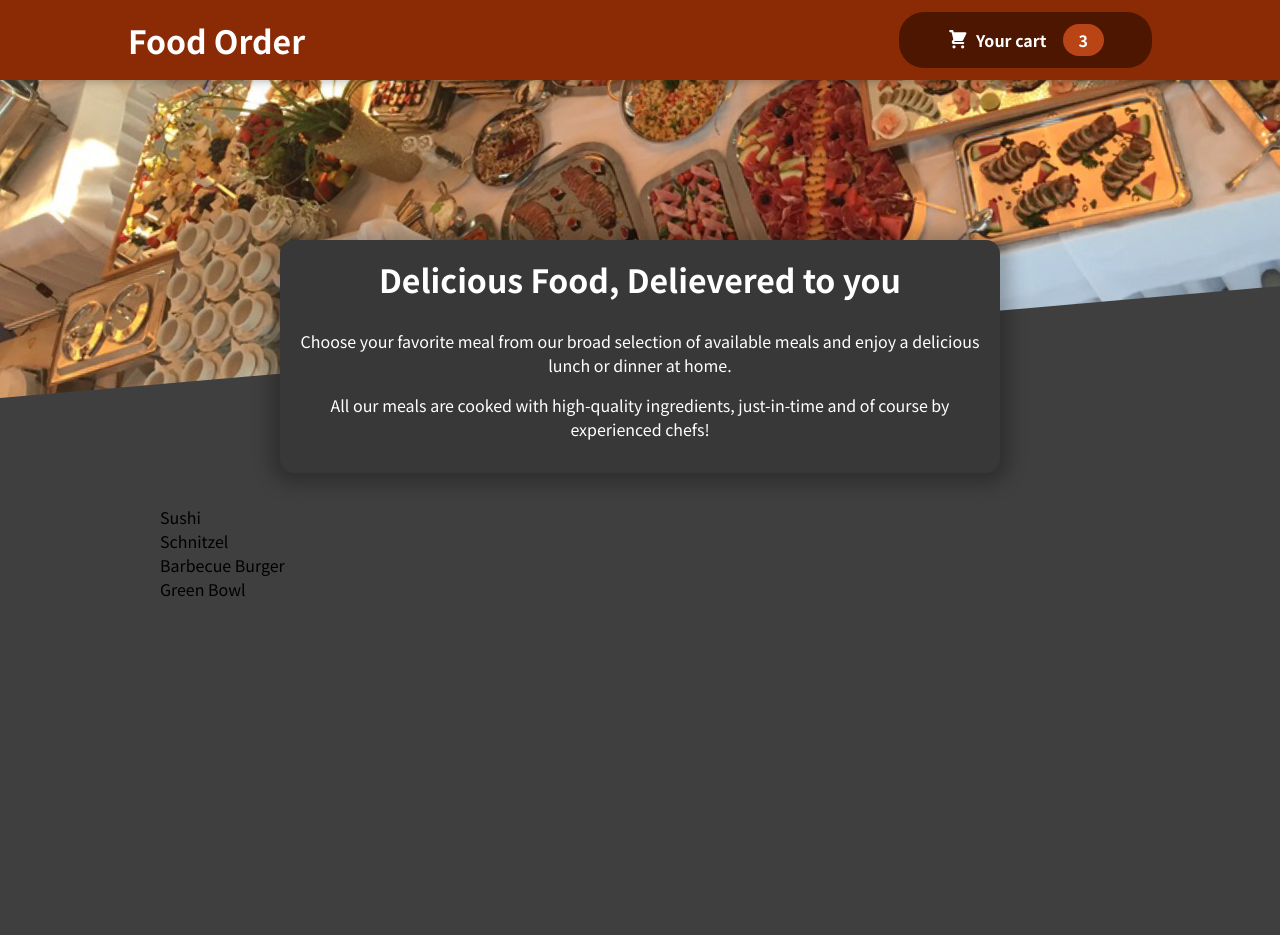
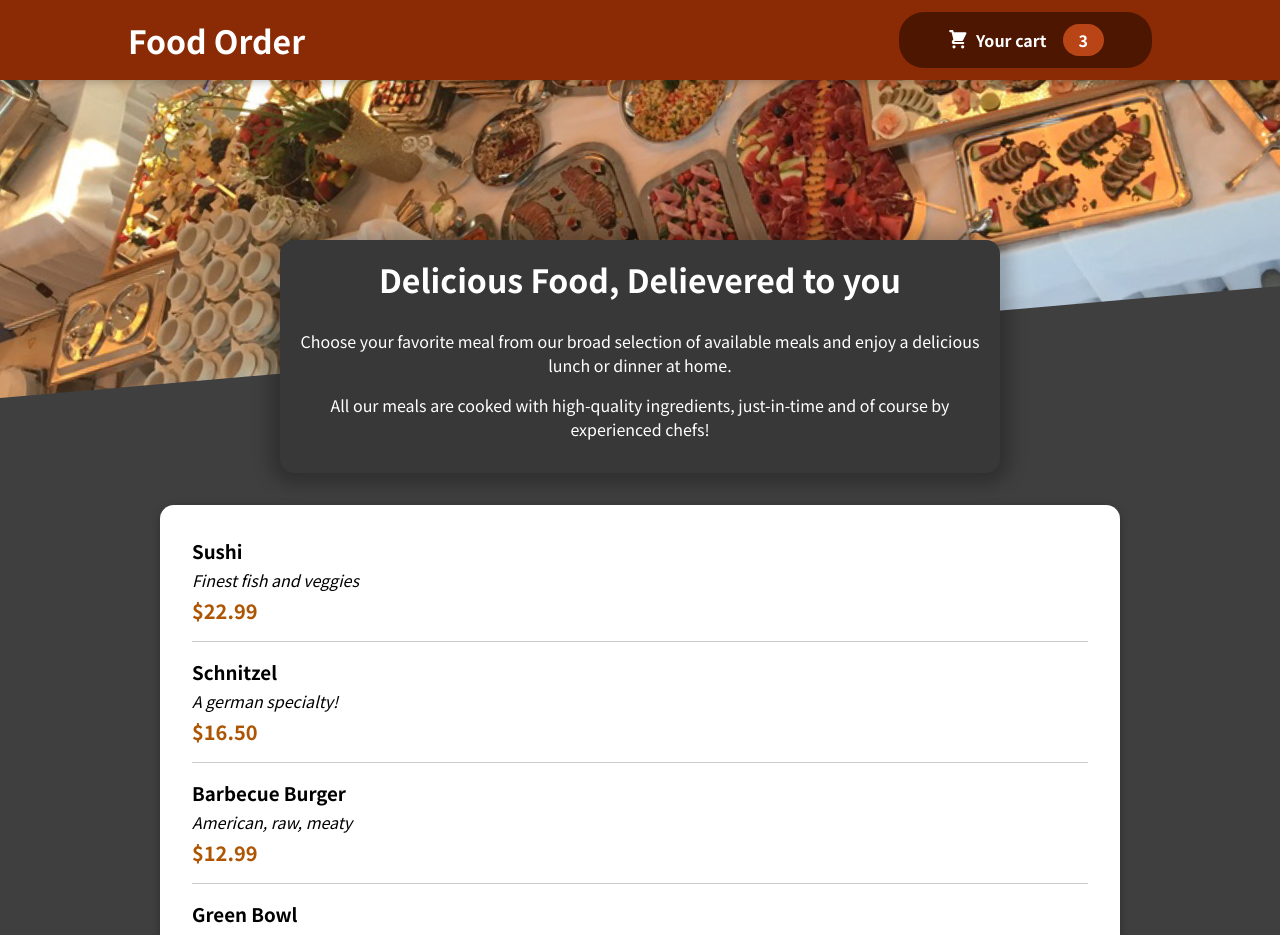
Before and after one commit to SergikEnergy/react-shwarzmuller, a React (Vite) app in the folder first-part/: page / in a window 1280 px wide. Shown: the top 935 px of the page. Before the commit the page ends 800 px from the top, so only its background shows below. Built offline with nearby package versions, Linux system fonts and the light colour scheme.

Commit message:
add: add meal component with styles

```diff
--- a/first-part/src/components/Meals/AvailableMeals.jsx
+++ b/first-part/src/components/Meals/AvailableMeals.jsx
@@ -1,14 +1,19 @@
+import Card from '../UI/Card/Card.jsx';
+import MealItem from './MealItem/MealItem.jsx';
+
 import mealsData from '../../data/dummyMeals.js';
 import classes from './AvailableMeals.module.css';
 
 function AvailableMeals() {
   return (
     <section className={classes.meals}>
-      <ul>
-        {mealsData.map((meal) => {
-          return <li key={meal.id}>{meal.name}</li>;
-        })}
-      </ul>
+      <Card>
+        <ul>
+          {mealsData.map((meal) => {
+            return <MealItem key={meal.id} name={meal.name} price={meal.price} description={meal.description} />;
+          })}
+        </ul>
+      </Card>
     </section>
   );
 }
--- /dev/null
+++ b/first-part/src/components/Meals/MealItem/MealItem.jsx
@@ -0,0 +1,17 @@
+import classes from './MealItem.module.css';
+
+function MealItem(props) {
+  const price = `$${props.price.toFixed(2)}`;
+  return (
+    <li className={classes.meal}>
+      <div className=''>
+        <h3 className=''>{props.name}</h3>
+        <div className={classes.description}>{props.description}</div>
+        <div className={classes.price}>{price}</div>
+      </div>
+      <div className=''></div>
+    </li>
+  );
+}
+
+export default MealItem;
--- /dev/null
+++ b/first-part/src/components/Meals/MealItem/MealItem.module.css
@@ -0,0 +1,22 @@
+.meal {
+  display: flex;
+  justify-content: space-between;
+  margin: 1rem;
+  padding-bottom: 1rem;
+  border-bottom: 1px solid #ccc;
+}
+
+.meal h3 {
+  margin: 0 0 0.25rem 0;
+}
+
+.description {
+  font-style: italic;
+}
+
+.price {
+  margin-top: 0.25rem;
+  font-weight: bold;
+  color: #ad5502;
+  font-size: 1.25rem;
+}
--- /dev/null
+++ b/first-part/src/components/UI/Card/Card.jsx
@@ -0,0 +1,7 @@
+import classes from './Card.module.css';
+
+function Card(props) {
+  return <div className={classes.card}>{props.children}</div>;
+}
+
+export default Card;
--- /dev/null
+++ b/first-part/src/components/UI/Card/Card.module.css
@@ -0,0 +1,6 @@
+.card {
+  padding: 1rem;
+  box-shadow: 0 2px 8px rgba(0, 0, 0, 0.25);
+  border-radius: 14px;
+  background-color: white;
+}
```
Also changed, not shown: first-part/src/components/Meals/MealItem/MealItemForm.jsx (added, +7 -0 lines), first-part/src/components/Meals/MealItem/MealItemForm.module.css (added, +20 -0 lines).
